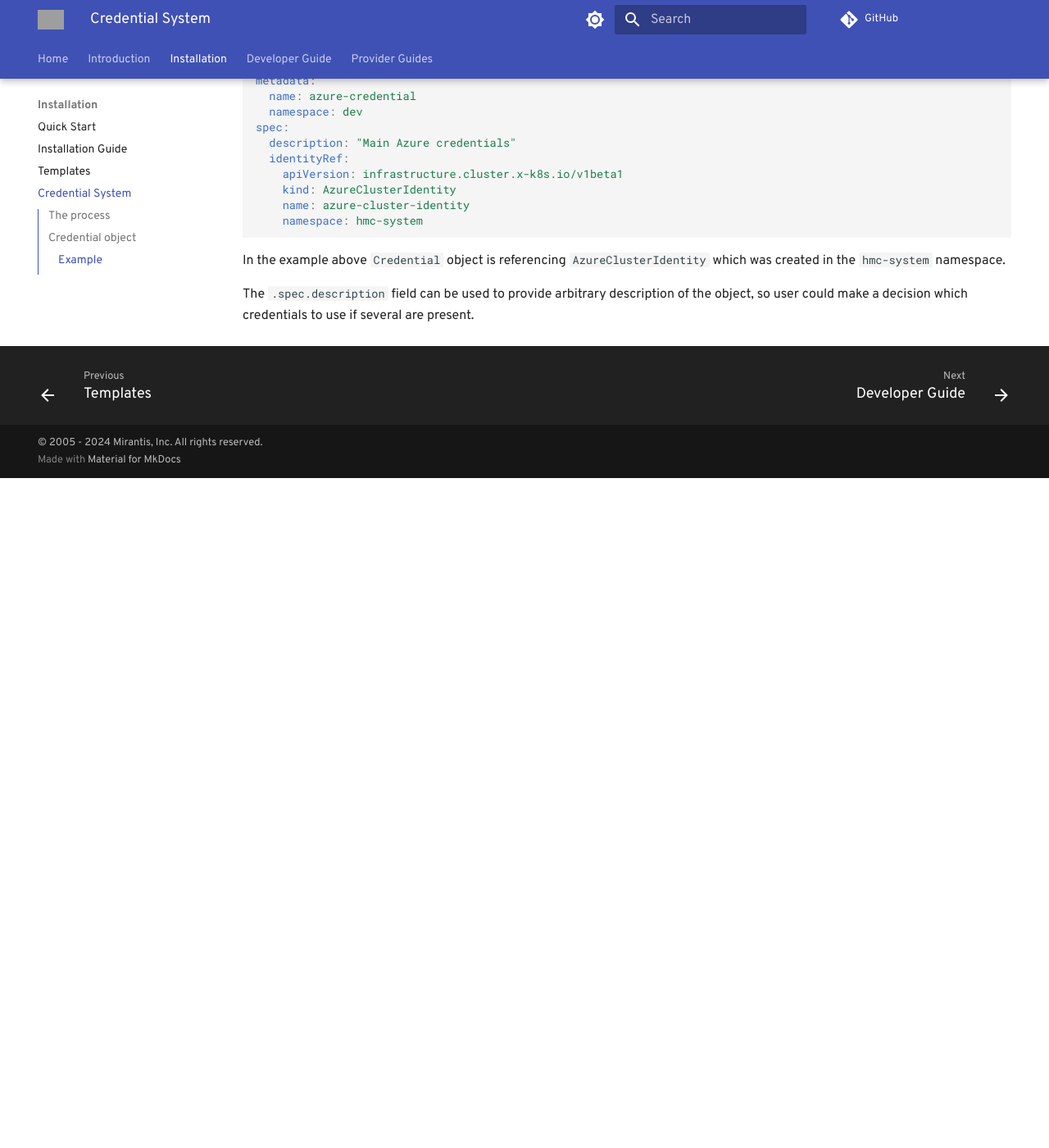
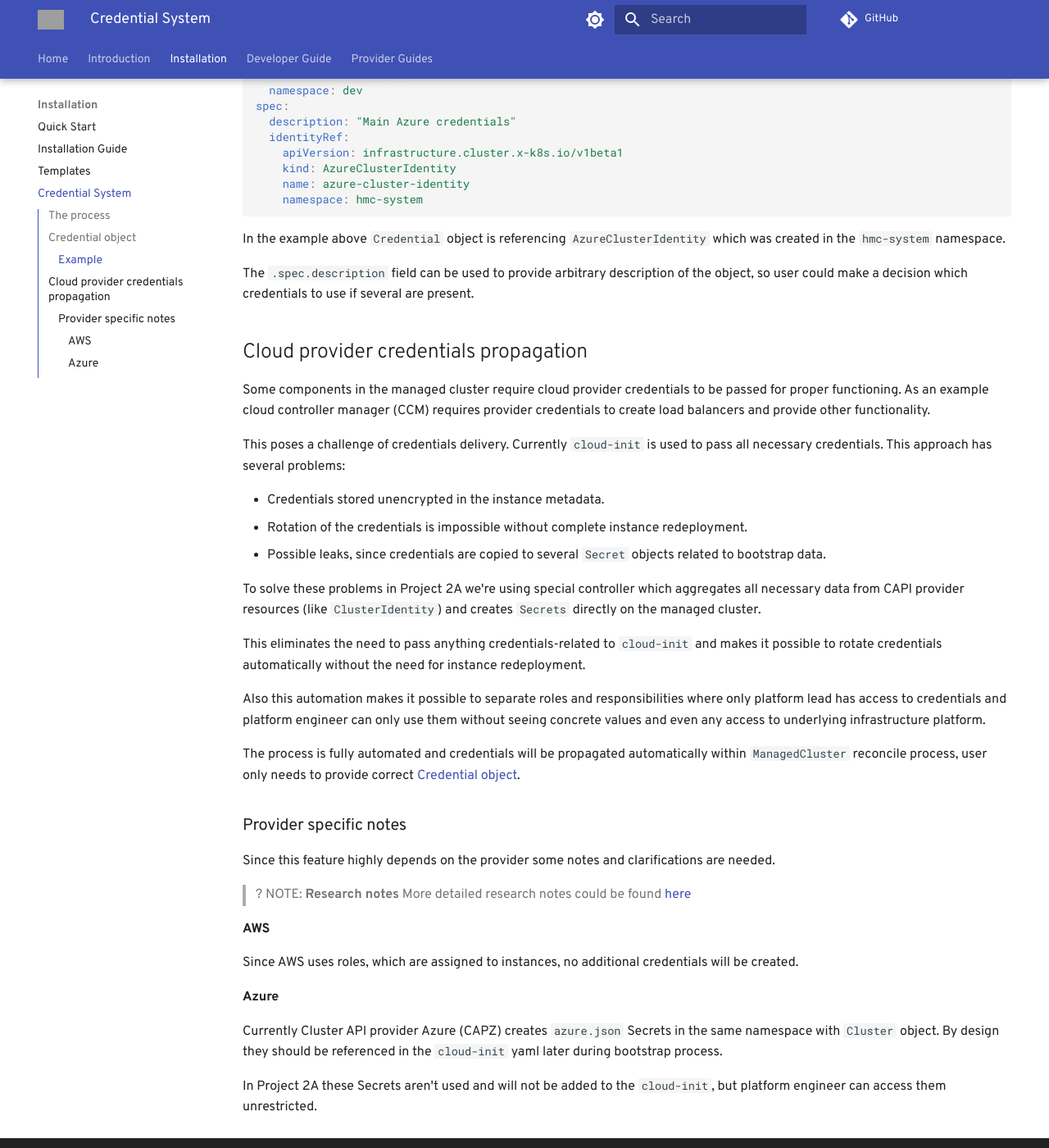
Before and after one commit to wrkode/project-2a-docs, an MkDocs documentation site: the page built from docs/credential/main.md, in a window 1280 px wide and 1400 px high, scrolled down 837 px. Shown: the whole window at 82% size. Built offline with MkDocs 1.6.1 and Material for MkDocs 9.7.7, drawn with Linux system fonts in a browser that asks for light colours; comment, search, counter and statistics services are not loaded; before the commit the page ends 1420 px from its top, so only the background shows below that; some of the changed text lies outside the part shown; grey boxes are pictures that could not be loaded.

Commit message:
Add credential propagation docs

```diff
--- a/docs/credential/main.md
+++ b/docs/credential/main.md
@@ -11,7 +11,7 @@
 2. `Credential` object is created referencing `ClusterIdentity` from step **1**.
 3. The `Credential` object is then referenced in the `ManagedCluster`.
 
-By design steps 1 and 2 should be executed by the platform lead engender who has
+By design steps 1 and 2 should be executed by the platform lead engineer who has
 access to the credentials. Thus credentials could be used by platform engineers
 without a need to have access to actual credentials or underlying resources,
 like `ClusterIndentity`.
@@ -47,3 +47,58 @@
 The `.spec.description` field can be used to provide arbitrary description of the
 object, so user could make a decision which credentials to use if several are
 present.
+
+## Cloud provider credentials propagation
+
+Some components in the managed cluster require cloud provider credentials to be
+passed for proper functioning. As an example cloud controller manager (CCM)
+requires provider credentials to create load balancers and provide other
+functionality.
+
+This poses a challenge of credentials delivery. Currently `cloud-init` is used
+to pass all necessary credentials. This approach has several problems:
+
+- Credentials stored unencrypted in the instance metadata.
+- Rotation of the credentials is impossible without complete instance
+  redeployment.
+- Possible leaks, since credentials are copied to several `Secret` objects
+  related to bootstrap data.
+
+To solve these problems in Project 2A we're using special controller which
+aggregates all necessary data from CAPI provider resources (like
+`ClusterIdentity`) and creates `Secrets` directly on the managed cluster.
+
+This eliminates the need to pass anything credentials-related to `cloud-init`
+and makes it possible to rotate credentials automatically without the need for
+instance redeployment.
+
+Also this automation makes it possible to separate roles and responsibilities
+where only platform lead has access to credentials and platform engineer can
+only use them without seeing concrete values and even any access to underlying
+infrastructure platform.
+
+The process is fully automated and credentials will be propagated automatically
+within `ManagedCluster` reconcile process, user only needs to provide correct
+[Credential object](#credential-object).
+
+### Provider specific notes
+
+Since this feature highly depends on the provider some notes and clarifications
+are needed.
+
+>? NOTE: **Research notes**
+> More detailed research notes could be found [here](https://github.com/Mirantis/hmc/issues/293)
+
+#### AWS
+
+Since AWS uses roles, which are assigned to instances, no additional credentials
+will be created.
+
+#### Azure
+
+Currently Cluster API provider Azure (CAPZ) creates `azure.json` Secrets in the
+same namespace with `Cluster` object. By design they should be referenced in the
+`cloud-init` yaml later during bootstrap process.
+
+In Project 2A these Secrets aren't used and will not be added to the
+`cloud-init`, but platform engineer can access them unrestricted.
```
